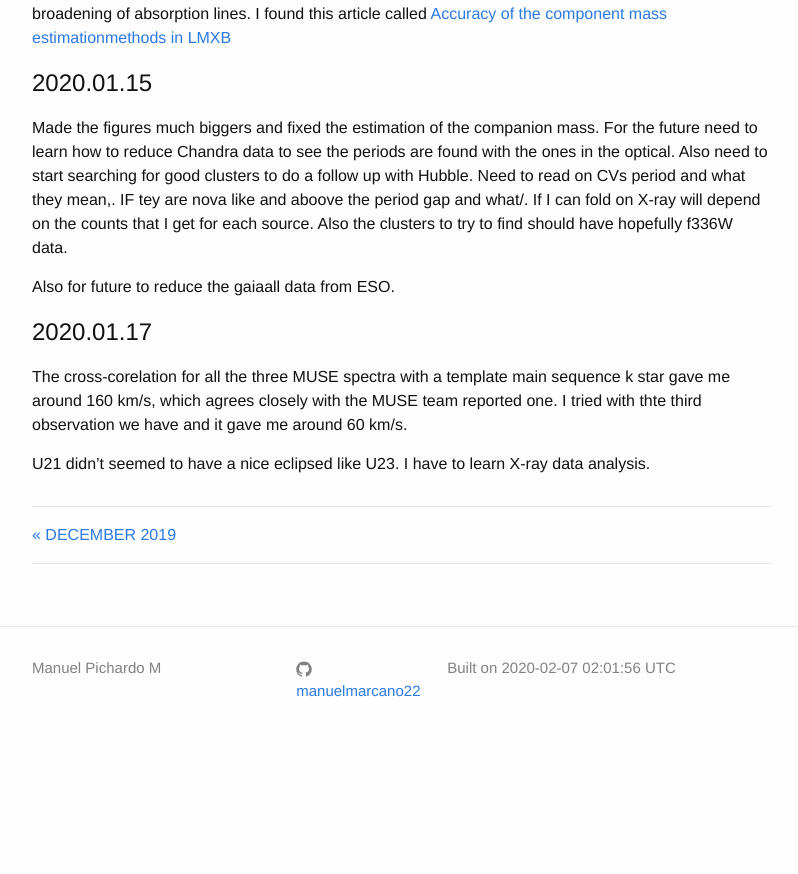
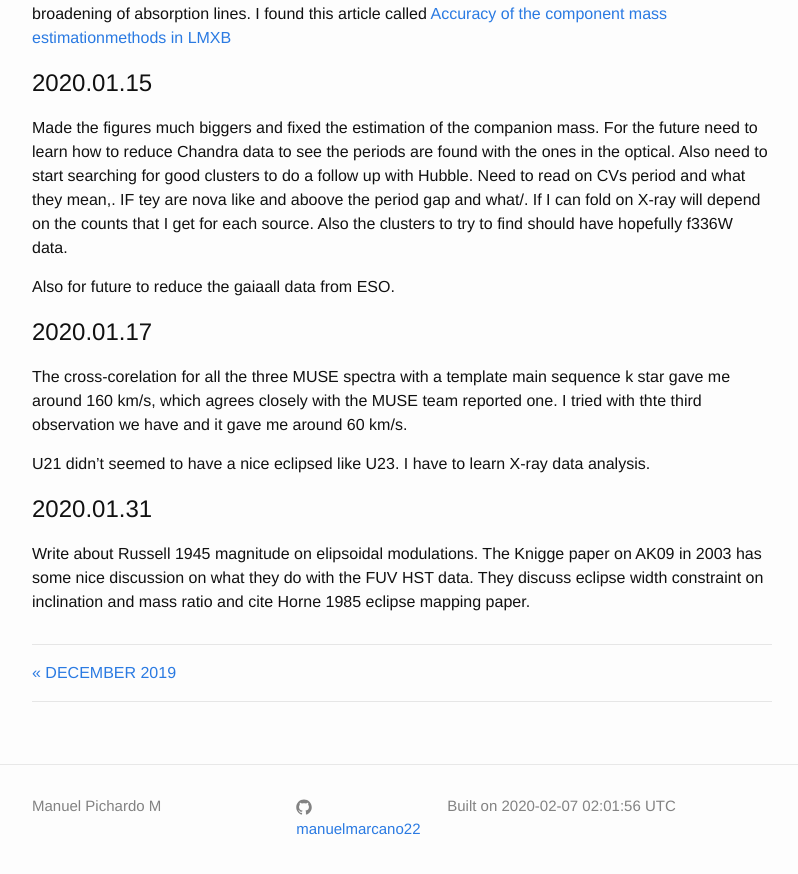
Before and after one commit to manuelmarcano22/Notebook, a Jekyll site: the page built from _posts/2020_01/2020-01-01-January.md, in a window 1280 px wide and 900 px high, scrolled down 665 px. Shown: the top 874 px of the window, without its empty margins (238-1036 px from the left). Built offline with Jekyll 4.4.1, drawn with Linux system fonts in a browser that asks for light colours; before the commit the page ends 1427 px from its top, so only the background shows below that.

Commit message:
Base Sources :octocat:

```diff
--- a/_posts/2020_01/2020-01-01-January.md
+++ b/_posts/2020_01/2020-01-01-January.md
@@ -32,3 +32,8 @@ Also for future to reduce the gaiaall data from ESO.
 The cross-corelation for all the three MUSE spectra with a template main sequence k star gave me around 160 km/s, which agrees closely with the MUSE team reported one. I tried with thte third observation we have and it gave me around 60 km/s.
 
 U21 didn't seemed to have a nice eclipsed like U23. I have to learn X-ray data analysis.
+
+
+# 2020.01.31
+
+Write about Russell 1945 magnitude on elipsoidal modulations. The Knigge paper on AK09 in 2003 has some nice discussion on what they do with the FUV HST data. They discuss eclipse width constraint on inclination and mass ratio and cite Horne 1985 eclipse mapping paper.
```
